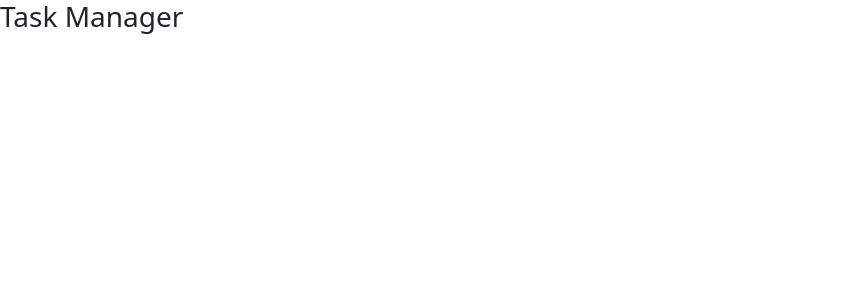
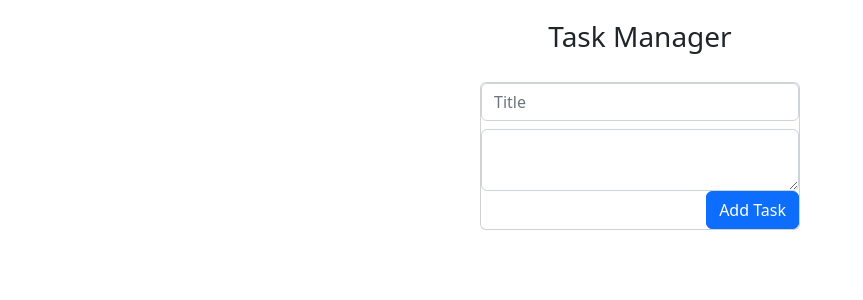
Before and after one commit to pips90/task-manager-typescript-ver, a React (Create React App) app: page / in a window 1280 px wide. Shown: the top 300 px of the page, without its empty margins (0-863 px from the left). Built offline with nearby package versions, Linux system fonts and the light colour scheme.

Commit message:
Added TaskForm for creating Tasks.

```diff
--- a/src/App.tsx
+++ b/src/App.tsx
@@ -1,9 +1,15 @@
 import "./App.css";
+import TaskForm from "./components/TaskForm/TaskForm";
+import { Task } from "./features/slices/taskSlice";
+
+const handleAddTask = () => {
+  // dispatch here
+};
 
 function App() {
   return (
     <>
-      <h3>Task Manager</h3>
+      <TaskForm onSubmit={handleAddTask} />
     </>
   );
 }
--- /dev/null
+++ b/src/components/TaskForm/TaskForm.tsx
@@ -0,0 +1,41 @@
+import { Button, Card, Form } from "react-bootstrap";
+import { Task } from "../../features/slices/taskSlice";
+
+interface TaskFormProps {
+  onSubmit: (task: Task) => void;
+}
+
+const handleAddTask = () => {
+  // handle you're onSubmit here- passing in the data
+};
+
+const TaskForm = ({ onSubmit }: TaskFormProps) => {
+  return (
+    <>
+      <h3
+        style={{
+          textAlign: "center",
+          paddingTop: "20px",
+          paddingBottom: "20px",
+        }}
+      >
+        Task Manager
+      </h3>
+      <Card className="w-25 mx-auto">
+        <Form onSubmit={handleAddTask}>
+          <Form.Group className="mb-2">
+            <Form.Control type="text" placeholder="Title" />
+          </Form.Group>
+          <Form.Group>
+            <Form.Control as="textarea" />
+          </Form.Group>
+          <Form.Group className="d-flex justify-content-end">
+            <Button type="submit">Add Task</Button>
+          </Form.Group>
+        </Form>
+      </Card>
+    </>
+  );
+};
+
+export default TaskForm;
```
